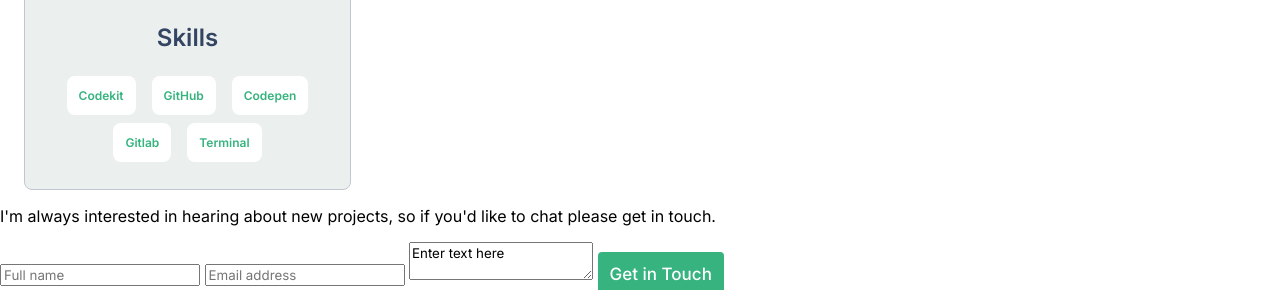
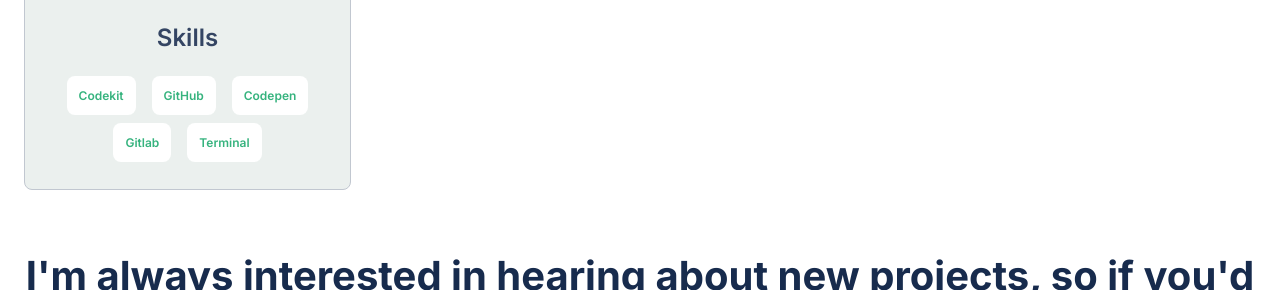
Before and after one commit to jaimevillegas/first-portfolio, a plain HTML site: page index.html in a window 1280 px wide. Shown: the part 5216-5506 px from the top of the page. Drawn offline with Linux system fonts and the light colour scheme.

Commit message:
Add rules to the form elements in style.css

```diff
--- a/index.html
+++ b/index.html
@@ -231,7 +231,7 @@
     <form>
       <input type="text" id="name" name="user_name" placeholder="Full name" />
       <input type="email" name="user_email" id="email" placeholder="Email address">
-      <textarea name="comment" id="comment">Enter text here</textarea>
+      <textarea name="comment" id="comment" placeholder='Enter text here'></textarea>
       <button type="submit">Get in Touch</button>
     </form>
 
--- a/style.css
+++ b/style.css
@@ -381,3 +381,39 @@
   background-size: 68px 127px, 70px 57px;
   background-position: 307px 7px, 0 380px;
 }
+
+.contact-form p {
+  font-weight: 700;
+  font-size: 40px;
+  color: #172b4d;
+  line-height: 52px;
+  text-align: center;
+  padding: 0;
+  margin: 60px 24px 58px 24px;
+}
+
+.contact-form form {
+  margin-left: 24px;
+  margin-right: 24px;
+  display: flex;
+  flex-direction: column;
+  align-content: space-between;
+  gap: 24px;
+}
+
+.contact-form input,
+.contact-form textarea {
+  appearance: none;
+  background-color: #fff;
+  border: 1px solid #d0d9d4;
+  border-radius: 4px;
+  font-size: 15px;
+  color: #6b778c;
+  padding: 15px 16px;
+  box-sizing: border-box;
+  height: 48px;
+}
+
+.contact-form textarea {
+  height: 114px;
+}
```
